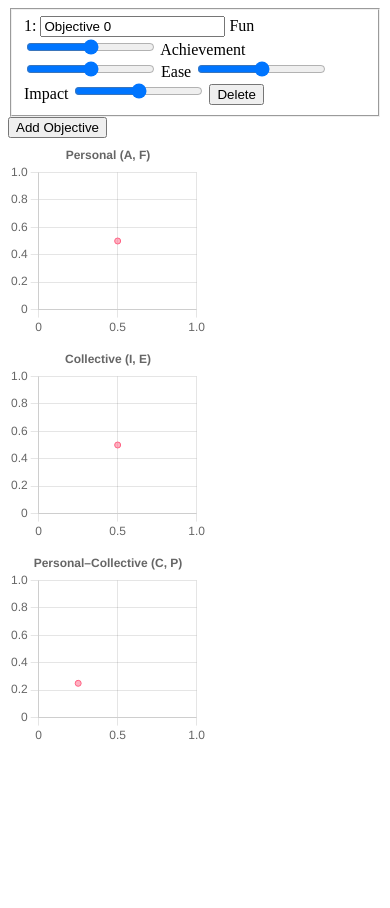
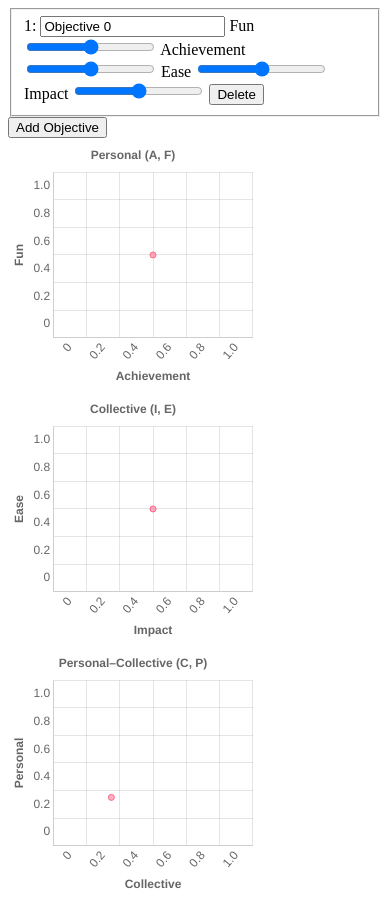
Before and after one commit to dense-analysis/pc-system, a website: page index.htm in a window 390 px wide. Before the commit the page ends 844 px from the top, so only its background shows below. Drawn offline with nearby package versions, Linux system fonts and the light colour scheme.

Commit message:
Adjust and label axes
* Show labels for each axis in each chart
* Draw 0.1 steps for ticks
* Add offsets so circles are always visible
* Make charts a little larger (not responsive yet)

```diff
--- a/index.htm
+++ b/index.htm
@@ -43,13 +43,13 @@
     </form>
     <div>
       <div class="canvas-wrapper">
-        <canvas id="personal-chart" width="200" height="200"></canvas>
+        <canvas id="personal-chart" width="250" height="250"></canvas>
       </div>
       <div class="canvas-wrapper">
-        <canvas id="collective-chart" width="200" height="200"></canvas>
+        <canvas id="collective-chart" width="250" height="250"></canvas>
       </div>
       <div class="canvas-wrapper">
-        <canvas id="combined-chart" width="200" height="200"></canvas>
+        <canvas id="combined-chart" width="250" height="250"></canvas>
       </div>
     </div>
 
--- a/main.js
+++ b/main.js
@@ -102,8 +102,8 @@ const createAndRenderNewObjective = () => {
   saveObjectives()
 }
 
-/** @type {(foo: {text: string, data: Point[], labels: string[]}) => ChartConfiguration} */
-const createChartConfig = ({text, data, labels}) => ({
+/** @type {(foo: {text: string, data: Point[], labels: string[], xTitle: string, yTitle: string}) => ChartConfiguration} */
+const createChartConfig = ({text, data, labels, xTitle, yTitle}) => ({
   type: "scatter",
   data: {
     labels,
@@ -120,11 +120,27 @@ const createChartConfig = ({text, data, labels}) => ({
     responsive: false,
     plugins: {
       legend: {display: false},
-      title: {display: true, text},
+      title: {display: true, align: 'center', text},
     },
     scales: {
-      x: {min: 0, max: 1},
-      y: {min: 0, max: 1},
+      x: {
+        title: {display: true, font: {weight: 'bold'}, text: xTitle},
+        beginAtZero: true,
+        min: 0,
+        max: 1,
+        offset: true,
+        ticks: {display: true, stepSize: 0.1},
+        grid: {drawTicks: false, offset: true},
+      },
+      y: {
+        title: {display: true, font: {weight: 'bold'}, text: yTitle},
+        beginAtZero: true,
+        min: 0,
+        max: 1,
+        offset: true,
+        ticks: {display: true, stepSize: 0.1},
+        grid: {drawTicks: false, offset: true},
+      },
     },
   },
 })
@@ -181,6 +197,8 @@ const renderCharts = () => {
       createChartConfig({
         text: "Personal (A, F)",
         data: personalData,
+        xTitle: 'Achievement',
+        yTitle: 'Fun',
         labels,
       }),
     )
@@ -205,6 +223,8 @@ const renderCharts = () => {
       createChartConfig({
         text: "Collective (I, E)",
         data: collectiveData,
+        xTitle: 'Impact',
+        yTitle: 'Ease',
         labels,
       }),
     )
@@ -229,6 +249,8 @@ const renderCharts = () => {
       createChartConfig({
         text: "Personal–Collective (C, P)",
         data: combinedData,
+        xTitle: 'Collective',
+        yTitle: 'Personal',
         labels,
       }),
     )
```
